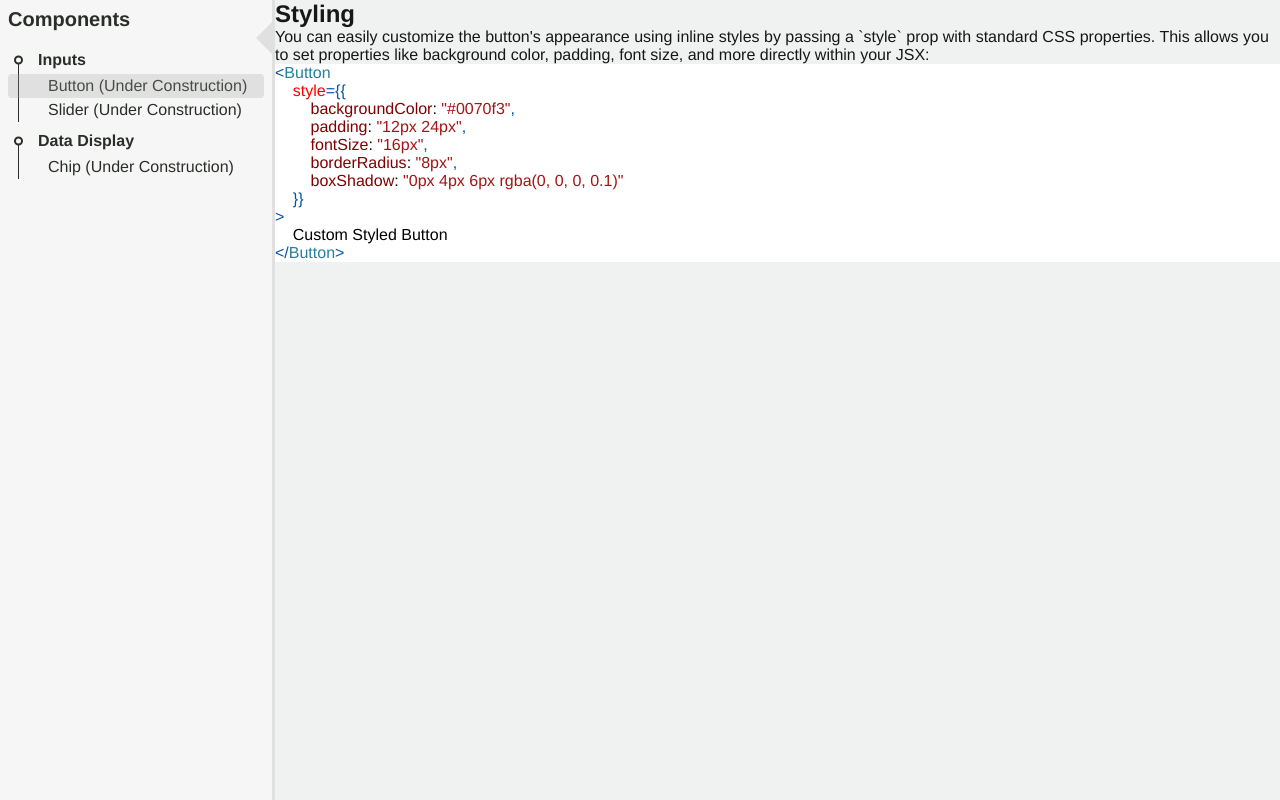
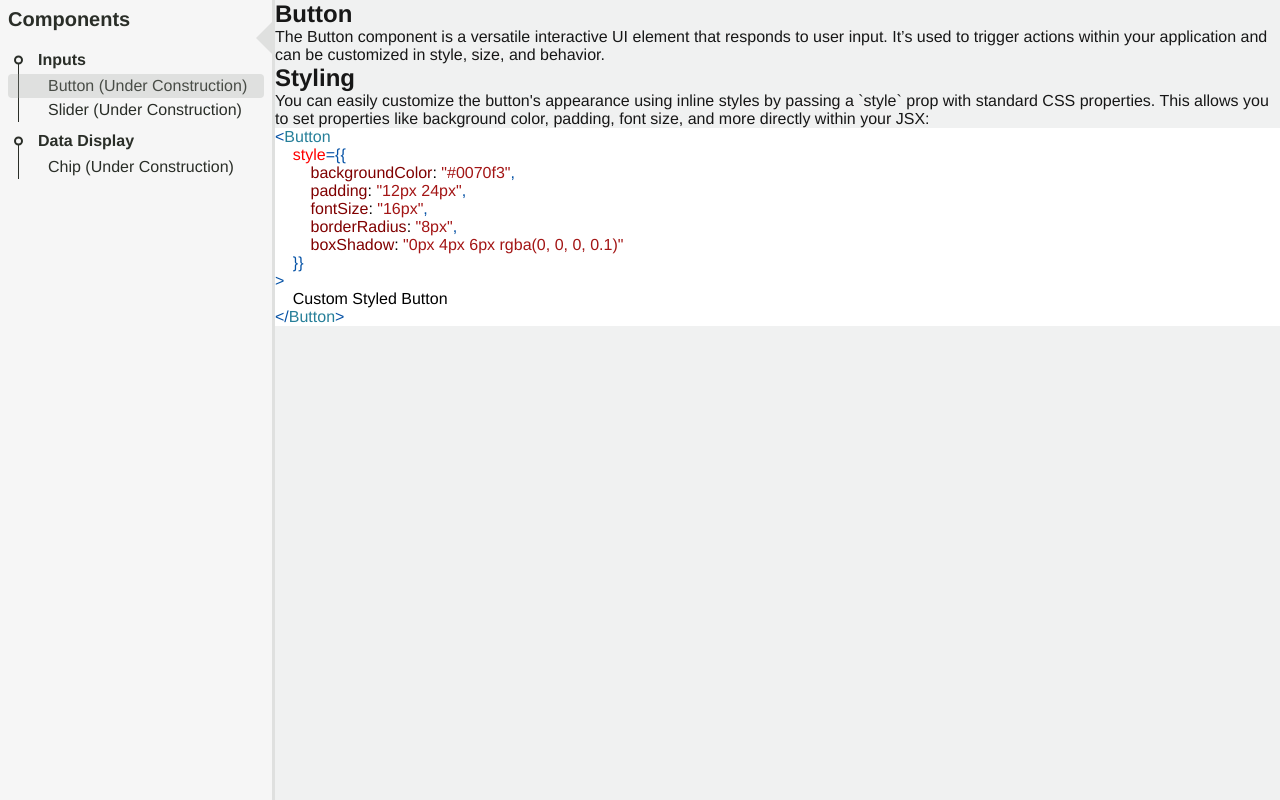
Before and after one commit to jalbe0076/component_kit, a Next.js app: page /button in a window 1280 px wide. Built offline with nearby package versions, Linux system fonts and the light colour scheme.

Commit message:
Add button intro

```diff
--- a/src/app/button/page.tsx
+++ b/src/app/button/page.tsx
@@ -19,9 +19,19 @@ export default function ButtonDocs() {
   return (
     <div>
       <section>
+        <h1>Button</h1>
+        <p>
+        The Button component is a versatile interactive UI element that responds to user input.
+        It’s used to trigger actions within your application and can be customized in style, size, and behavior.
+        </p>
+      </section>
+      <section>
         <h2>Styling</h2>
         <p>
-            You can easily customize the button's appearance using inline styles by passing a `style` prop with standard CSS properties. This allows you to set properties like background color, padding, font size, and more directly within your JSX:
+          You can easily customize the button's appearance using inline styles
+          by passing a `style` prop with standard CSS properties. This allows
+          you to set properties like background color, padding, font size, and
+          more directly within your JSX:
         </p>
         <CodeBlock className="code-content" code={sampleCode} />
       </section>
```
